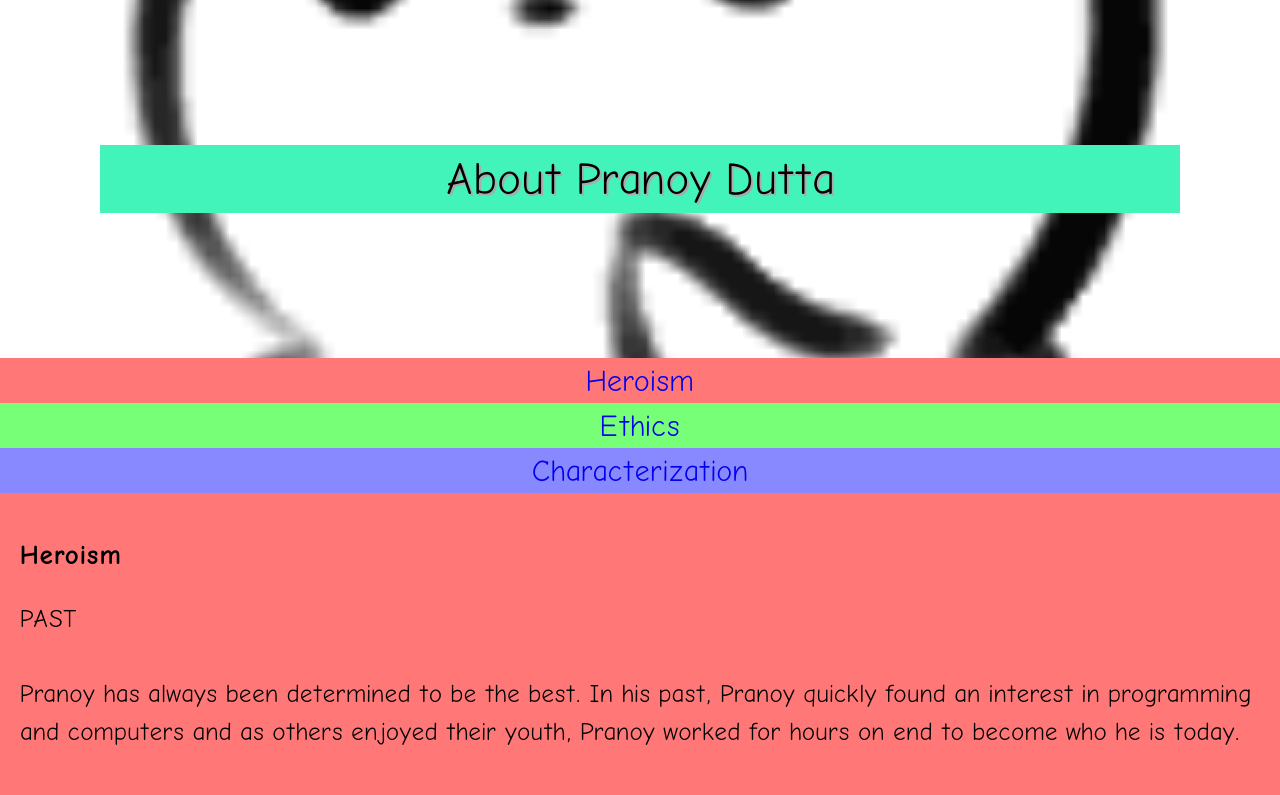
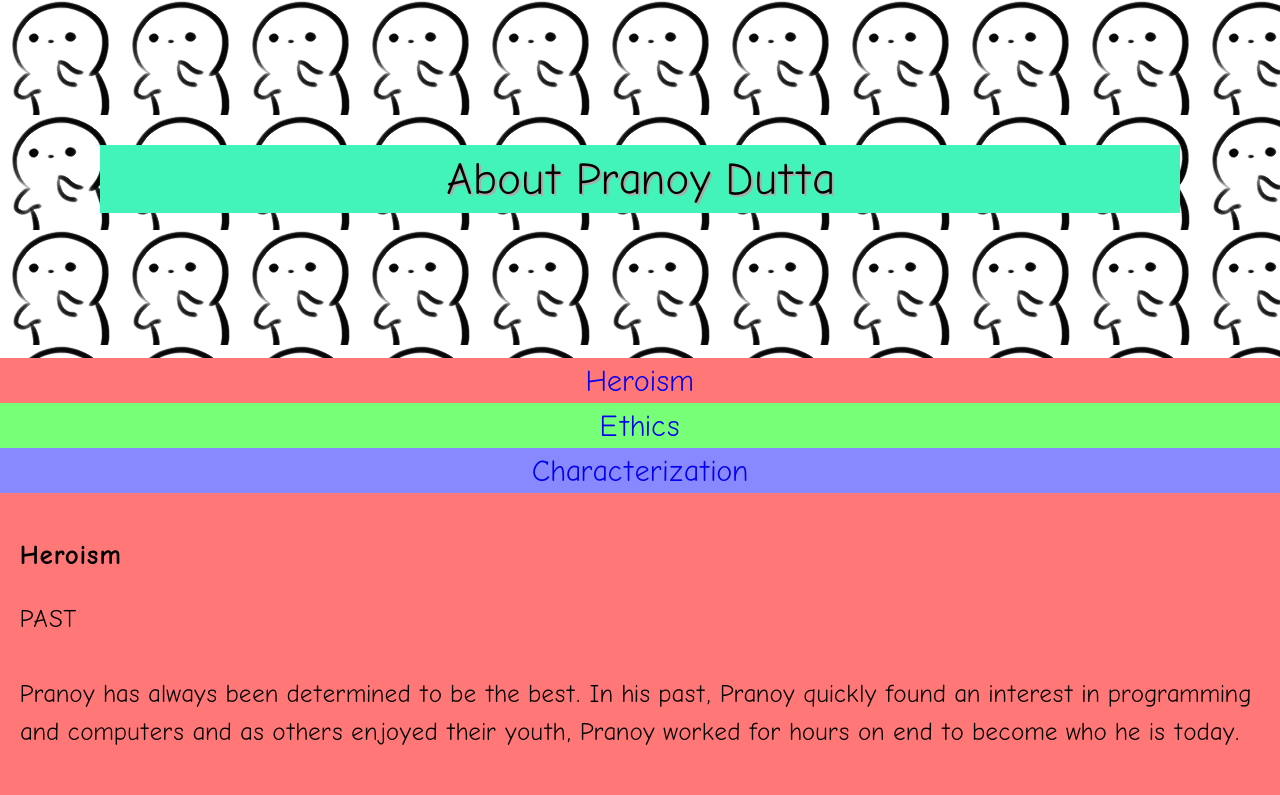
Before and after one commit to Pranoydll/about-me, a plain HTML site: page index.html in a window 1280 px wide. Shown: the top 795 px of the page. Drawn offline with nearby package versions, Linux system fonts and the light colour scheme; a web font is replaced by a local one.

Commit message:
no more testing

```diff
--- a/css/styles.css
+++ b/css/styles.css
@@ -12,10 +12,6 @@ a{
 #title{
   padding: 100px;
   background-image: url(../guy.GIF);
-  background-attachment: fixed;
-    background-position: center;
-    background-repeat: no-repeat;
-    background-size: cover;
 }
 
 #title-text{
```
